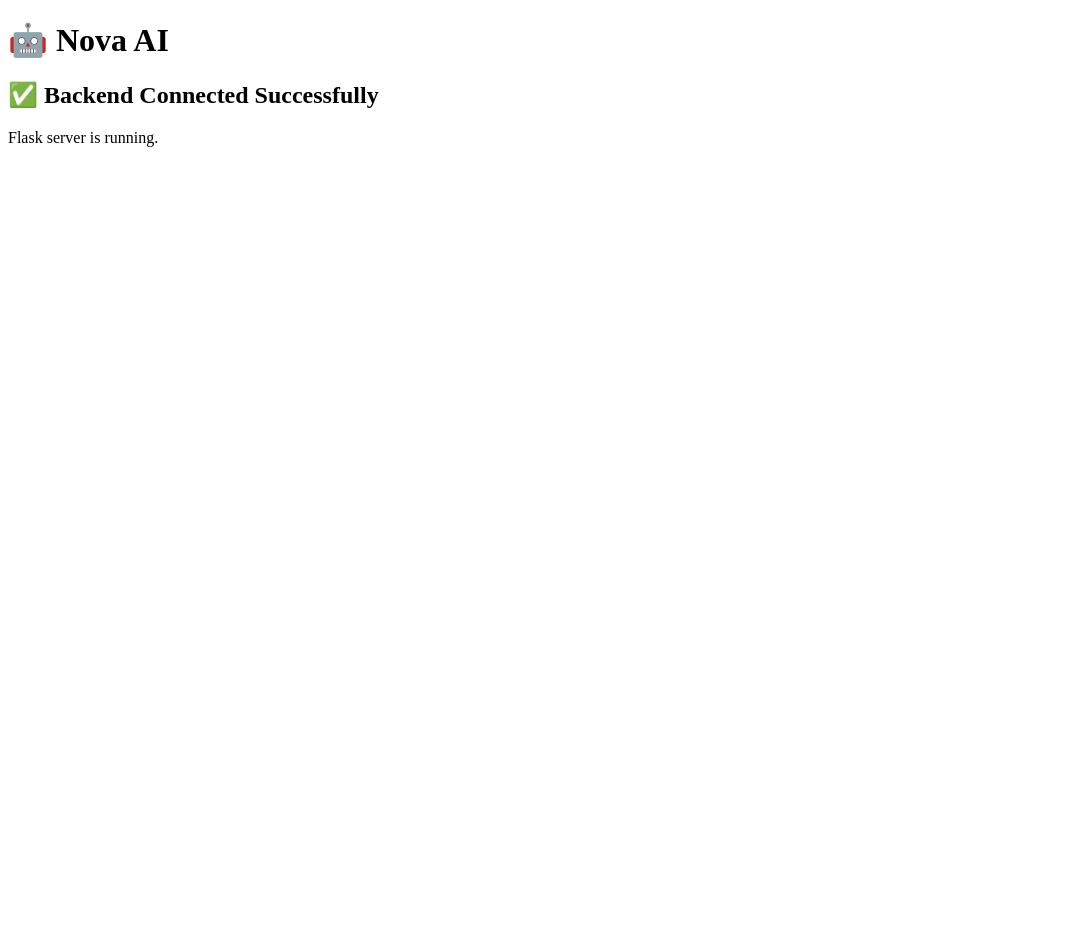
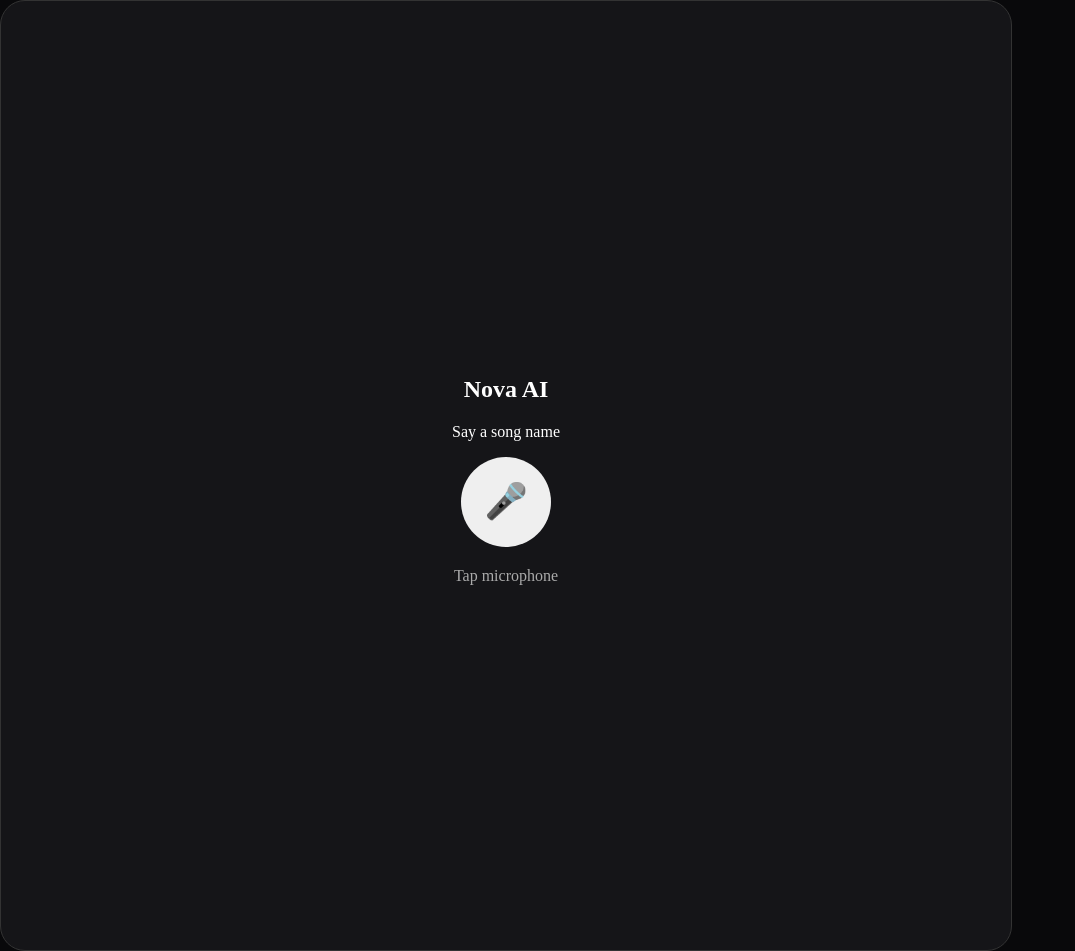
Before and after one commit to 250171601121-rgb/AGENT, a Flask app: page / in a window 1280 px wide. Shown: the whole page, without its empty margins (0-1075 px from the left). Before the commit the page ends 147 px from the top, so only its background shows below. Run offline with Flask 3, Linux system fonts and the light colour scheme.

Commit message:
Update index.html

```diff
--- a/app/templates/index.html
+++ b/app/templates/index.html
@@ -1,17 +1,65 @@
 <!DOCTYPE html>
 <html>
+<style>
+    body{
+        margin:0;
+        height:100vh;
+        display:grid;
+        place-item:center;
+        background:#09090b;
+        color:white;
+        font-family:Ariyal;
+    }
+    .card{
+        width:300px;
+        padding:355px;
+        text-align:center;
+        background:#151518;
+        border:1px solid#333;
+        border-radius:25px;
+    }
+    .mic{
+        width:90px;
+        height:90px;
+        border:0;
+        border-radius:50%;
+        font-size:35px;
+        cursor:pointer;
+    }
+    .status{
+        margin-top:20px;
+        color:#aaa;
+    }
+    .song{
+        margin-top:10px;
+        font-size:13px;
+    }
+    .listening{
+        transform:sccale(1.1);
+        box-shadow:0 0 0 10px #ffffff18;
+    }
+ </style>
+
+
 
 <head>
     <title>Nova AI</title>
 </head>
 
 <body>
+<div class= "card">
+    <h2>Nova AI</h2>
+    <p>Say a song name</p>
+    <button id="mic" class="mic">
+        🎤
+    </button>
+    <div id="status" class="status">
+        Tap microphone
+    </div>
+    <div id="song" class="song">
+    </div>
+</div>
 
-    <h1>🤖 Nova AI</h1>
-
-    <h2>✅ Backend Connected Successfully</h2>
-
-    <p>Flask server is running.</p>
 
 </body>
 
```
